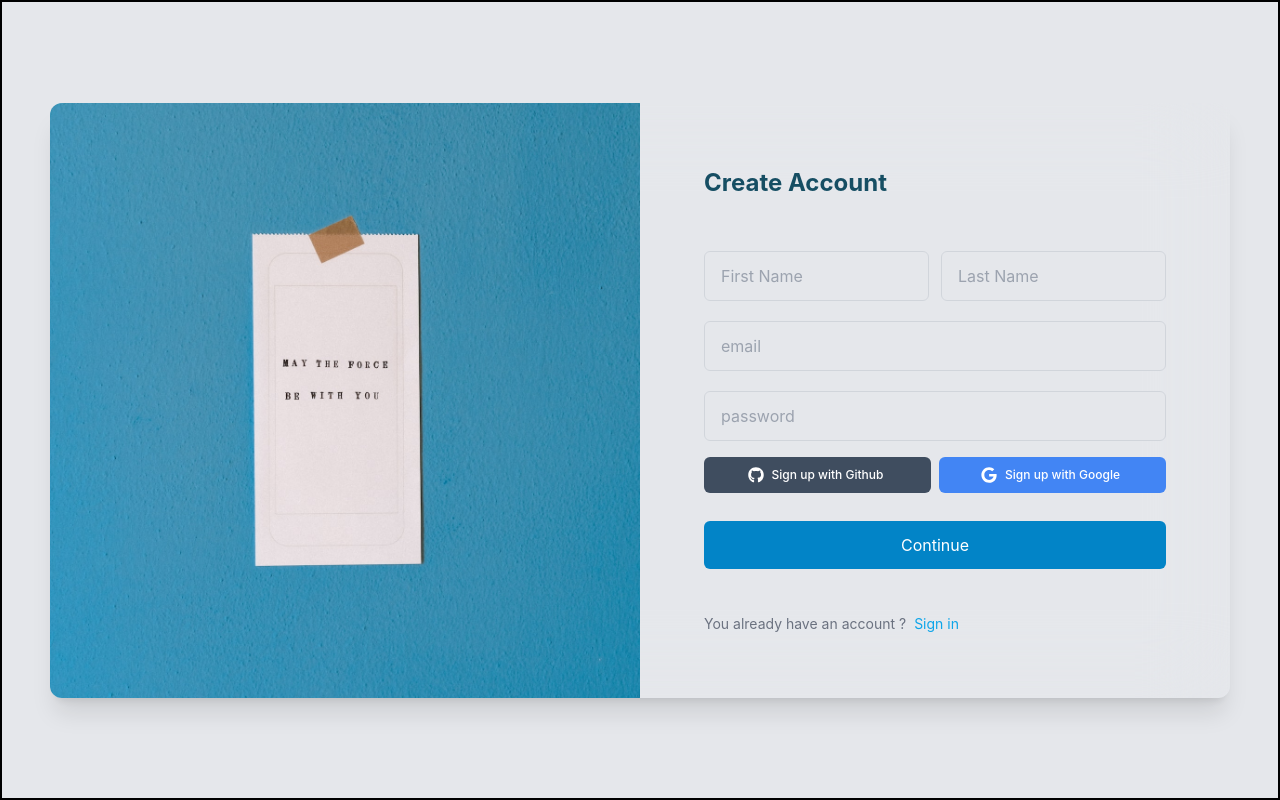
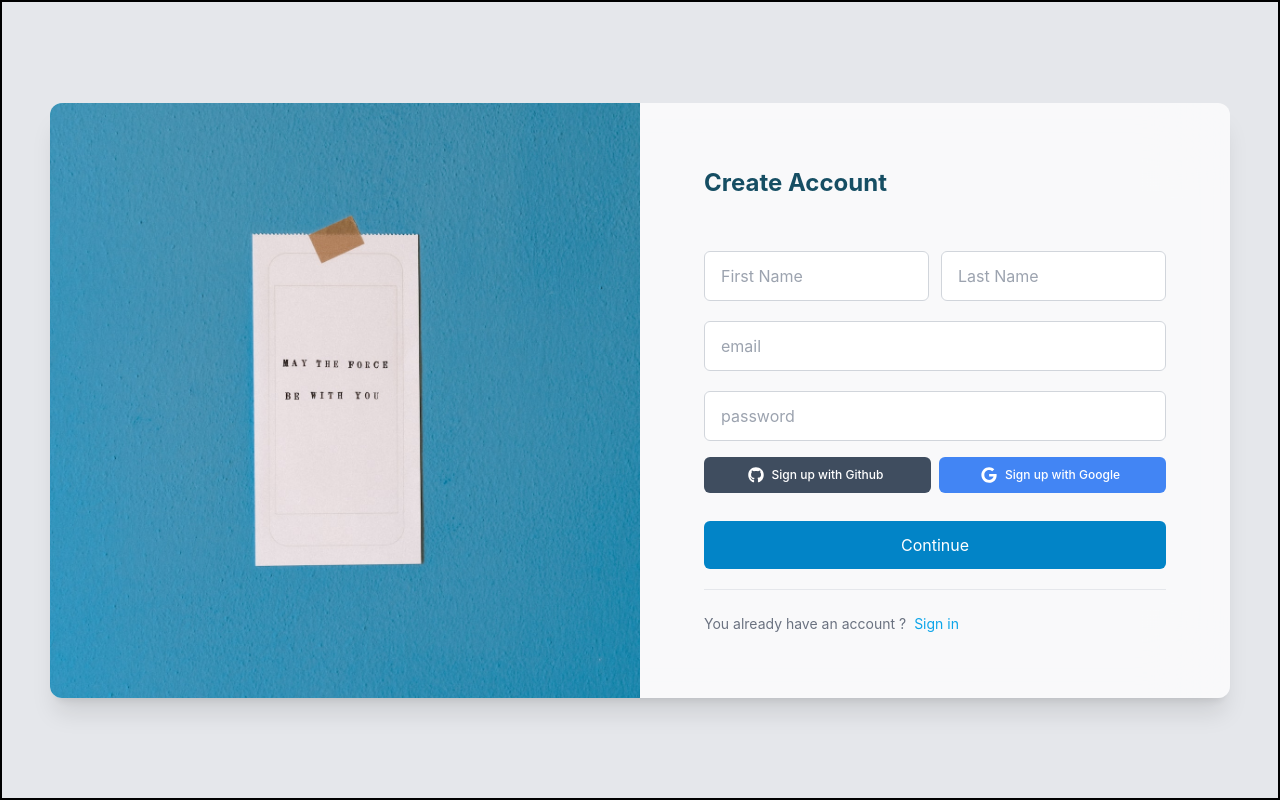
Before and after one commit to doandroidsdreamof/react-firebase-todo-list, a React (Create React App) app: page /register in a window 1280 px wide. Built offline with nearby package versions, Linux system fonts and the light colour scheme; no server answers.

Commit message:
sign up style

```diff
--- a/src/pages/SignIn.tsx
+++ b/src/pages/SignIn.tsx
@@ -25,13 +25,13 @@ const SignIn: FC = () => {
   },[error,alertBoxMail])
 
 
-  async function validate (e: string){
-    setEmail(e)
+  async function validate (e: any){
     if (!/^[A-Z0-9._%+-]+@[A-Z0-9.-]+\.[A-Z]{2,4}$/i.test(e) && e.length > 0) {
-      setAlertBoxMail(false)
+      setAlertBoxMail(true)
+
     }
-   if(/^[A-Z0-9._%+-]+@[A-Z0-9.-]+\.[A-Z]{2,4}$/i.test(e) && e.length > 0){
-    setAlertBoxMail(true)
+   else{
+    setAlertBoxMail(false)
     setEmail(e)
 
 
@@ -62,7 +62,6 @@ const SignIn: FC = () => {
   return (
     <div className='container m-auto    text-gray-500 px-6  md:px-12 xl:px-40'>
        <LoginAlert alertBox={alertBox} />
-       {!alertBoxMail ? <ValidEmailAddress /> : null}
       <div className='m-auto space-y-8   md:w-8/12 lg:w-full'>
         <div className='rounded-xl  bg-opacity-50 backdrop-blur-2xl bg-white shadow-md'>
           <div className='lg:grid lg:grid-cols-2'>
@@ -108,7 +107,6 @@ const SignIn: FC = () => {
                     id='pwd'
                     required={true}
                     minLength={8}
-                    onChange={(e) => setPassword(e.target.value)}
                     className='block w-full px-4 py-3 rounded-md border border-gray-300 text-gray-600 transition duration-300
                                             focus:ring-2 focus:ring-sky-300 focus:outline-none
                                             invalid:ring-2 '
--- a/src/pages/SignUp.tsx
+++ b/src/pages/SignUp.tsx
@@ -8,7 +8,7 @@ import registerImage from '../assets/image/register.jpg'
   return (
     <div className="relative container m-auto px-6  text-gray-500 md:px-12 ">
     <div className="m-auto space-y-8 md:w-8/12 lg:w-full max-h-fit  ">
-        <div className="rounded-xl  bg-opacity-75  backdrop-blur-2xl   shadow-xl h">
+        <div className="rounded-xl  bg-opacity-75  backdrop-blur-2xl bg-white   shadow-xl h">
             <div className="lg:grid lg:grid-cols-2 ">
                 <div className="rounded-lg lg:block " hidden>
                     <img
@@ -30,7 +30,7 @@ import registerImage from '../assets/image/register.jpg'
                                     id="firstName"
                                     placeholder="First Name"
                                     required
-                                    className="block w-full lg:w-1/2 px-4 py-3 rounded-md border bg-gray-200 border-gray-300 text-gray-600 transition duration-300
+                                    className="block w-full lg:w-1/2 px-4 py-3 rounded-md border border-gray-300 text-gray-600 transition duration-300
 focus:ring-2 focus:ring-sky-300 focus:outline-none
  "
                                 />
@@ -41,7 +41,7 @@ focus:ring-2 focus:ring-sky-300 focus:outline-none
                                     id="lastName"
                                     placeholder="Last Name"
                                     required
-                                    className="block w-full  lg:w-1/2  px-4 py-3 rounded-md border bg-gray-200 border-gray-300 text-gray-600 transition duration-300
+                                    className="block w-full  lg:w-1/2  px-4 py-3 rounded-md border  border-gray-300 text-gray-600 transition duration-300
 focus:ring-2 focus:ring-sky-300 focus:outline-none
  "
                                 />
@@ -54,7 +54,7 @@ focus:ring-2 focus:ring-sky-300 focus:outline-none
                                 id="email"
                                 placeholder="email"
                                 required
-                                className=" px-4 w-full py-3 rounded-md border bg-gray-200 border-gray-300 text-gray-600 transition duration-300
+                                className=" px-4 w-full py-3 rounded-md border  border-gray-300 text-gray-600 transition duration-300
 focus:ring-2 focus:ring-sky-300 focus:outline-none
  "
                             />
@@ -70,7 +70,7 @@ focus:ring-2 focus:ring-sky-300 focus:outline-none
                                 id="pwd"
                                 placeholder="password"
                                 minLength={8}
-                                className="block w-full px-4  bg-gray-200 py-3 rounded-md border border-gray-300 text-gray-600 transition duration-300
+                                className="block w-full px-4   py-3 rounded-md border border-gray-300 text-gray-600 transition duration-300
                                   focus:ring-2 focus:ring-sky-300 focus:outline-none
                                   invalid:ring-2 "
                             />
```
